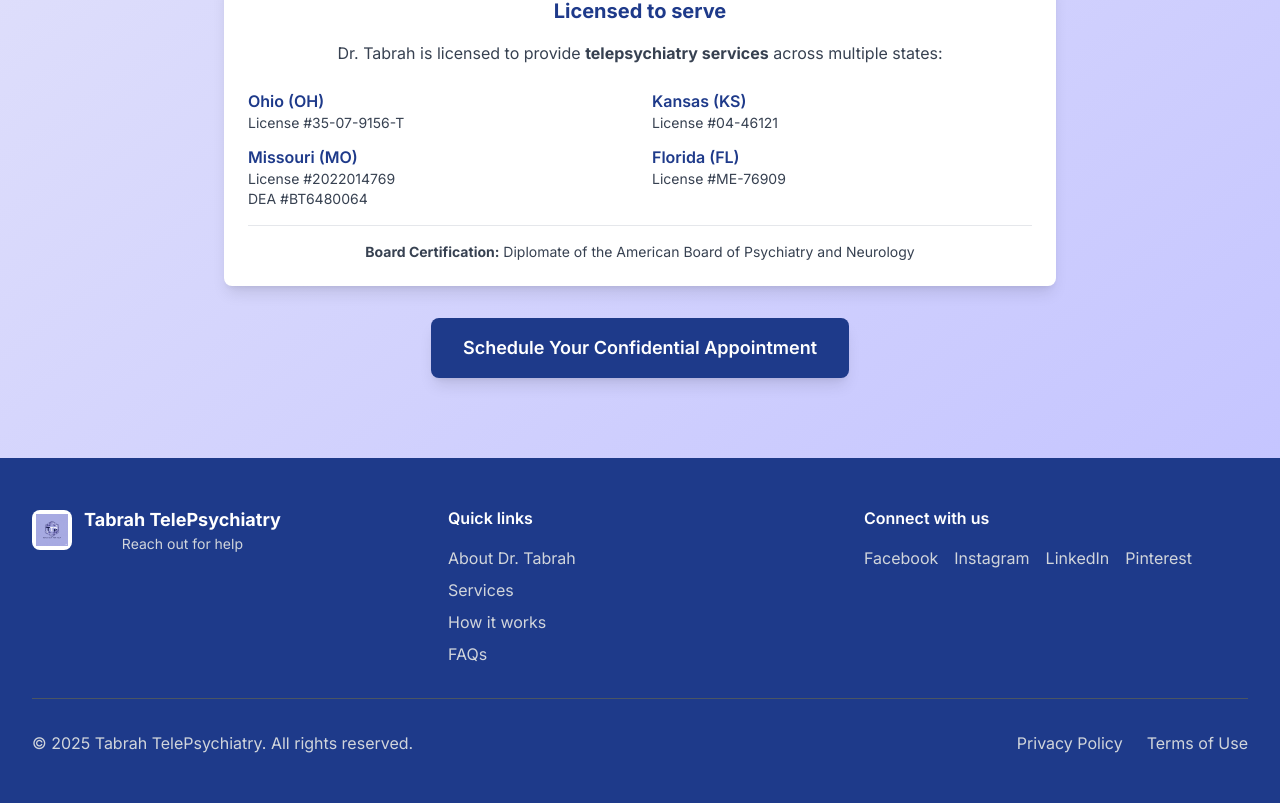
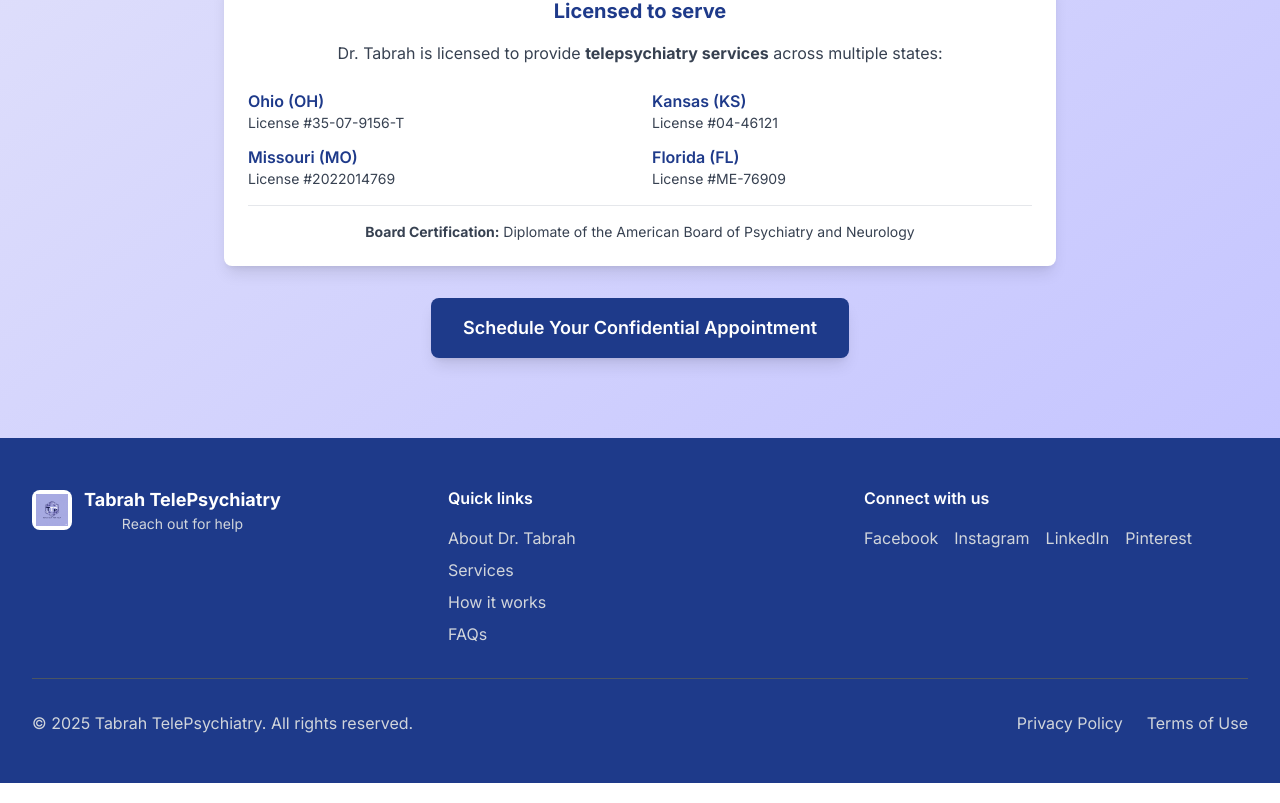
Before and after one commit to chillin2d8/v7code, a React (Vite) app: page / in a window 1280 px wide. Shown: the part 7003-7806 px from the top of the page. Built offline with nearby package versions, Linux system fonts and the light colour scheme.

Commit message:
Update App.tsx

```diff
--- a/src/App.tsx
+++ b/src/App.tsx
@@ -712,7 +712,6 @@ function App() {
                   <div>
                     <div className="font-semibold text-deep-blue">Missouri (MO)</div>
                     <div className="text-sm text-dark-grey">License #2022014769</div>
-                    <div className="text-sm text-dark-grey">DEA #BT6480064</div>
                   </div>
                 </div>
                 <div className="space-y-3">
```
